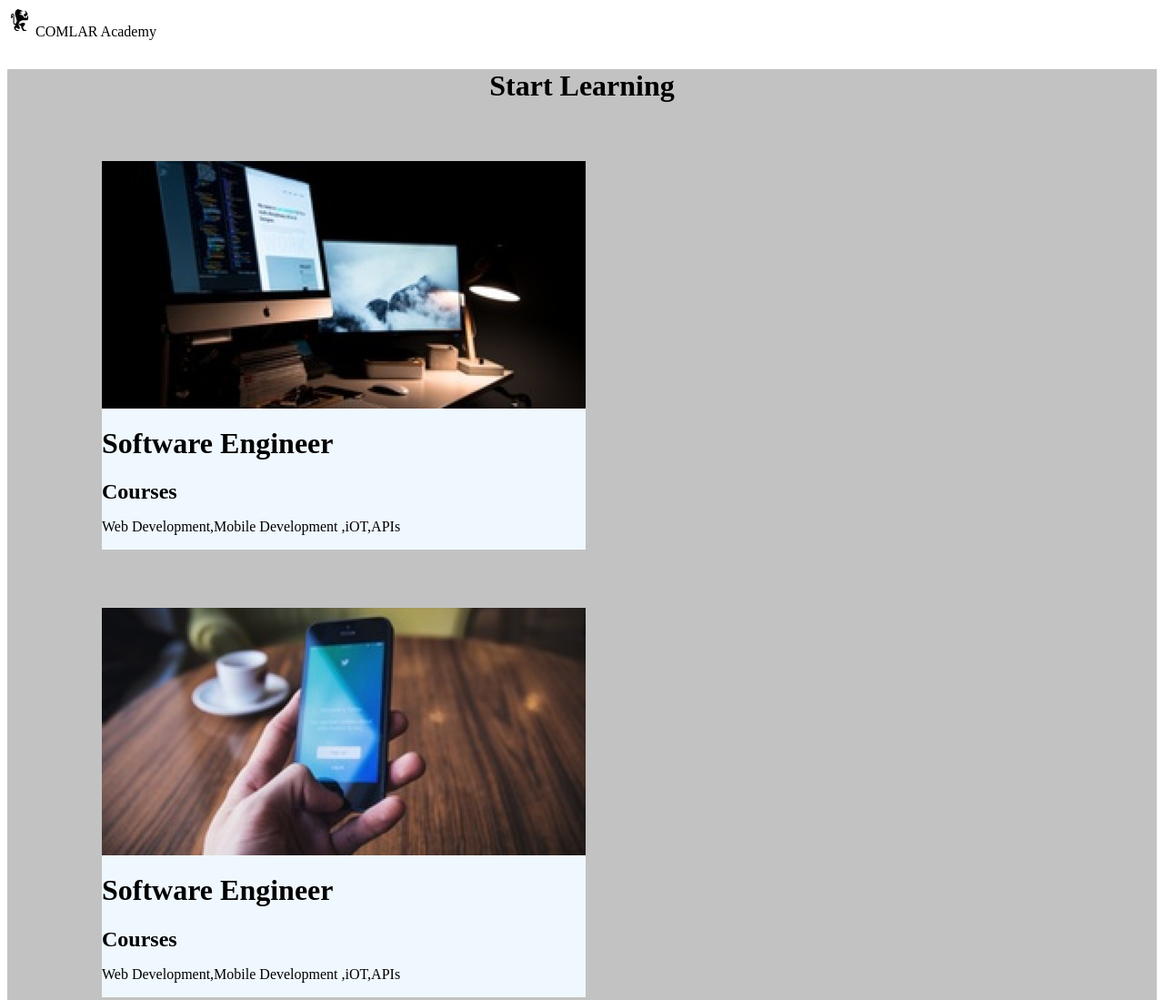
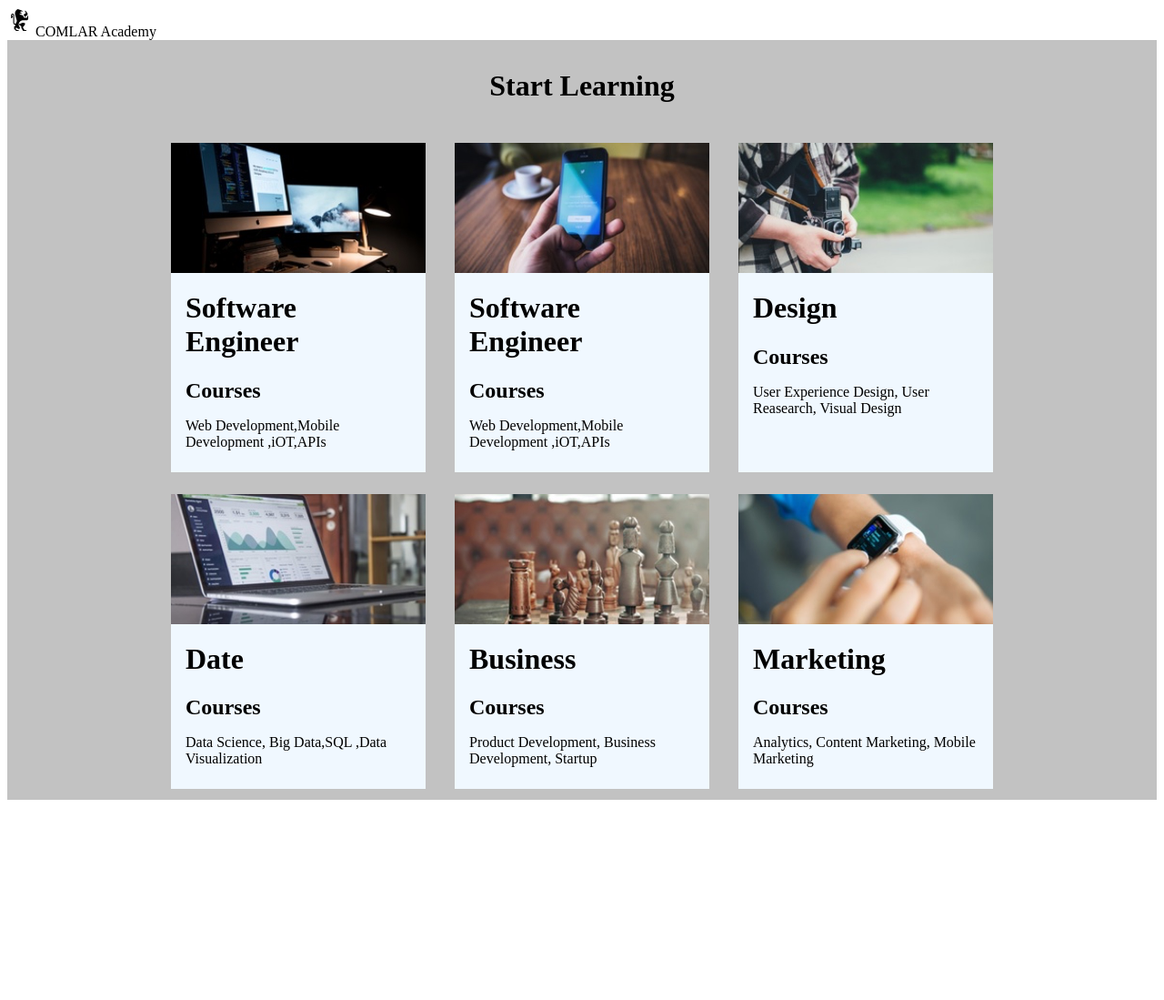
Before and after one commit to abri911a/Project1, a plain HTML site: page index.html in a window 1280 px wide. Shown: the top 1099 px of the page at 91% size. After the commit the page ends 887 px from the top, so only its background shows below. Drawn offline with Linux system fonts and the light colour scheme.

Commit message:
added final layout touch

```diff
--- a/Resources/css/style.css
+++ b/Resources/css/style.css
@@ -1,3 +1,6 @@
+*{
+    box-sizing: border-box;
+}
 .learning-container {
 
     text-align: center;
@@ -8,18 +11,21 @@
 .learning-category{
    display: flex;
    flex-wrap: wrap;
-   margin: 32px 72px;
-   justify-content: space-between;
+   padding: 0px 72px;
+ justify-content:center;
+   width:auto;
 
 }
 .learning-title{
-    margin-top: 32px ;
-    margin-bottom: 32px ;
+    padding: 32px;
+    margin: 0;
 }
 .cat1{
     background-color: aliceblue;
-   margin: 32px;
+   margin: 12px 16px;
+   height: auto;
 
+   width: 25%;
 
 }
 .cat1 h1{
@@ -30,9 +36,12 @@
 }
 .cat1 img{
     height:auto;
-    width:auto;
+    width: 100%;
 }
 .card-container{
-    margin: 16px 0px;
+    margin-top: 16px ;
+    margin-left: 16px;
+    margin-right: 16px;
+    margin-bottom: 24px;
     text-align: left;
 }
```
